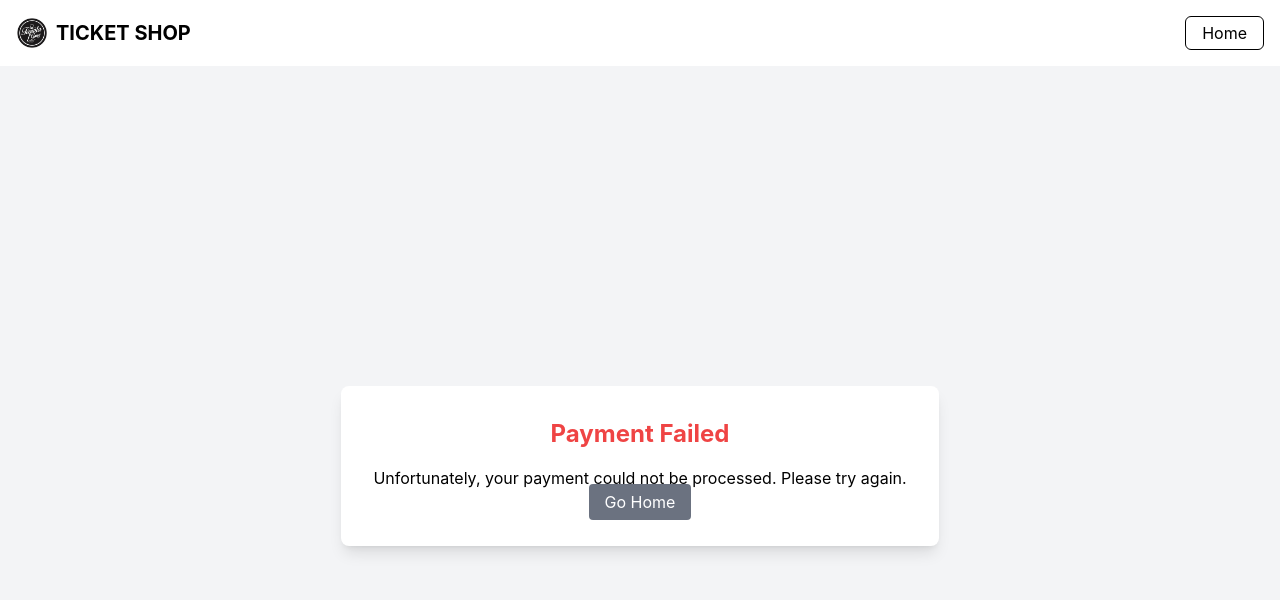
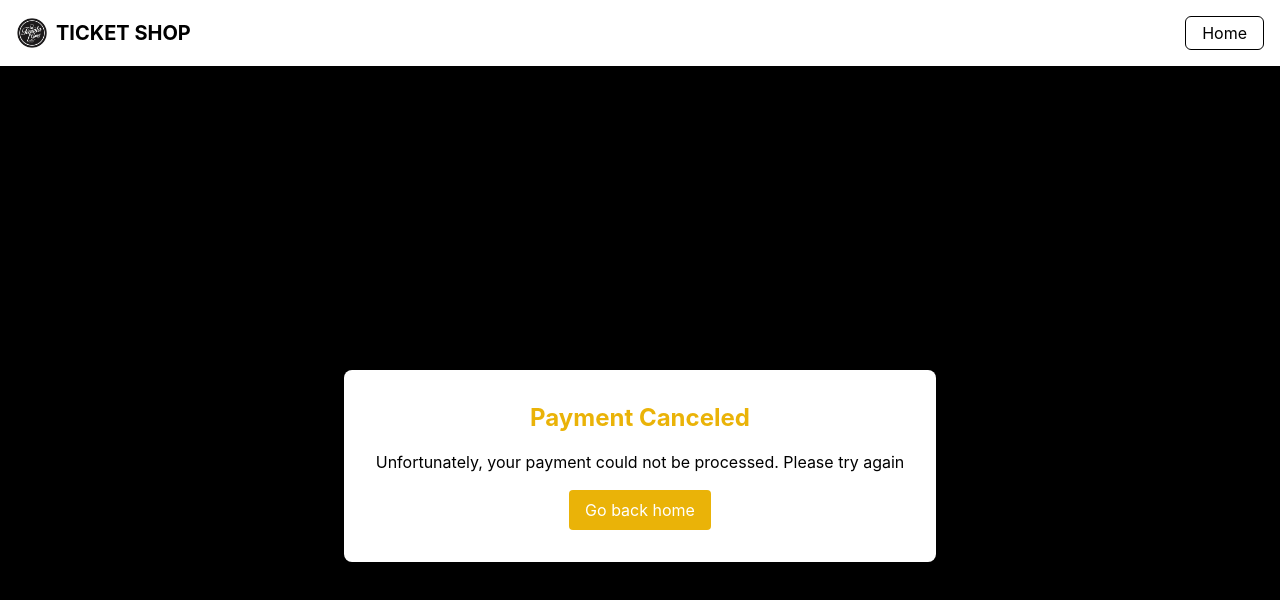
Before and after one commit to TriumphNdlovu/taquila-gang-events, a React (Create React App) app: page /payment-failed in a window 1280 px wide. Shown: the top 600 px of the page. Built offline with nearby package versions, Linux system fonts and the light colour scheme.

Commit message:
Refactor TicketValidPage component to display toast notification on ticket redemption

```diff
--- a/src/App.tsx
+++ b/src/App.tsx
@@ -14,8 +14,8 @@ import PurchasedTickets from './components/PurchasedTickets';
 const App: React.FC = () => {
   return (
     <Router>
-      <div className='bg-[#0c0c0d] h-full'>
         <Navbar />
+      <div className='bg-red-600 h-screen'>
         <Routes>
           <Route path="/" element={<LandingPage />} />
           <Route path="/buy-ticket/:eventId" element={<BuyTicket />} />
--- a/src/components/BuyTicket.tsx
+++ b/src/components/BuyTicket.tsx
@@ -55,11 +55,11 @@ const BuyTicket: React.FC = () => {
       return false;
     }
     if (!/\S+@\S+\.\S+/.test(buyerEmail)) {
-      setError('Please enter a valid email address.');
+      setError('Please enter a valid email address. this email will be used to send your TICKET.');
       return false;
     }
-    if (!/^\d+$/.test(buyerPhoneNumber)) {
-      setError('Please enter a valid phone number.');
+    if (!/^0\d{9}$/.test(buyerPhoneNumber)) {
+      setError('Please enter a valid phone number. It must be 10 digits and start with 0.');
       return false;
     }
     setError(null);
@@ -80,26 +80,26 @@ const BuyTicket: React.FC = () => {
   };
 
   return (
-    <div className="min-h-screen bg-black text-white flex items-center justify-center">
-      <div className="max-w-md mx-auto p-6">
+    <div className="min-h-screen bg-black text-black flex items-center justify-center p-4">
+      <div className="max-w-md mx-auto p-6 bg-white border rounded-lg text-black">
         <div className="text-center text-4xl font-bold my-6">
           <h1>Purchase your ticket below!</h1>
         </div>
         {event ? (
-          <div className="border border-gray-700 rounded-lg text-white shadow-md p-4 items-center">
+          <div className="border border-gray-700 rounded-lg text-black shadow-md p-4 items-center">
             <h2 className="text-2xl font-bold ">{event.title}</h2>
             <p>at {event.venue}</p>
             <p>{event.date}</p>
-            <p>ZAR {event.price} each</p>
+            <p>R{event.price} each</p>
 
             {/* Total Price Display */}
             <p className="text-lg font-semibold my-2 text-green-600">Total: R{(event.price * quantity).toFixed(2)}</p>
 
-            {error && <p className="text-red-500">{error}</p>}
+
             {!isPaymentInitiated ? (
               <button
                 onClick={handleBuyTicket}
-                className="border border-white text-white px-4 py-2 w-full rounded-md hover:bg-black hover:text-white transition"
+                className="border border-black text-black px-4 py-2 w-full rounded-md hover:bg-black hover:text-white transition"
               >
                 Buy
               </button>
@@ -111,19 +111,12 @@ const BuyTicket: React.FC = () => {
   method="post"
   onSubmit={handleSubmit}
 >
-                <input type="hidden" name="cmd" value="_paynow" required />
-                <input type="hidden" name="receiver" pattern="[0-9]" value="24876753" required />
-                <input type="hidden" name="return_url" value={`https://tequila-gang-events.vercel.app/payment-success?ticketId=${ticketId}`}/>
-                <input type="hidden" name="cancel_url" value={`https://tequila-gang-events.vercel.app/payment-failed`} />
-                <input type="hidden" name="notify_url" value="https://www.NotifyURL.com" />
-                <input type="hidden" name="amount" value="5" required />
-                <input type="hidden" name="item_name" maxLength={255} value={event.title} required />
-                <input type="hidden" name="item_description" maxLength={255} value={'at ' + event.venue} />
-                <input type="hidden" name="name_first" value={buyerName}/>
-                <input type="hidden" name="email_address" value={buyerEmail}/>
-                <input type="hidden" name="cell_number" value={buyerPhoneNumber}/>
-
-                <div className='text-white'>
+  {error && (
+    <div className="bg-red-100 border border-red-400 text-red-700 px-4 py-3 rounded relative mb-4">
+      <span className="block sm:inline">{error}</span>
+    </div>
+  )}
+  <div className='text-black'>
     <div className="my-4">
       <label htmlFor="buyerName" className="block text-lg font-semibold mb-2">Fullname:</label>
       <input
@@ -160,7 +153,6 @@ const BuyTicket: React.FC = () => {
         className="w-full p-2 border border-gray-400 rounded-md text-black"
       />
     </div>
-
     <div className="text-center">
       <input
         type="image"
@@ -171,6 +163,7 @@ const BuyTicket: React.FC = () => {
     </div>
   </div>
 </form>
+
             )}
           </div>
         ) : (
--- a/src/components/LandingPage.tsx
+++ b/src/components/LandingPage.tsx
@@ -30,7 +30,7 @@ const LandingPage: React.FC = () => {
   }
 
   return (
-    <div className="max-w-4xl mx-auto p-6 h-full">
+    <div className="max-w-4xl mx-auto p-6">
       <header className="text-center text-4xl font-bold my-6 text-white">
         <h1>Welcome to TQG Ticket Shop</h1>
       </header>
--- a/src/components/Navbar.tsx
+++ b/src/components/Navbar.tsx
@@ -3,7 +3,7 @@ import { Link } from 'react-router-dom';
 
 const Navbar: React.FC = () => {
   return (
-      <nav className="bg-white shadow p-4">
+    <nav className="bg-white shadow p-4 sticky">
       <div className="container mx-auto flex justify-between items-center">
         <Link to="/" className="flex items-center">
           <img src="/TEQUILA_LOGO.jpeg" alt="Logo" className="h-8 w-8 mr-2" />
@@ -19,7 +19,6 @@ const Navbar: React.FC = () => {
         </a>
       </div>
     </nav>
-
   );
 };
 
--- a/src/components/PaymentCanceled.tsx
+++ b/src/components/PaymentCanceled.tsx
@@ -1,15 +1,17 @@
 import React from 'react';
-import { Link } from 'react-router-dom';
 
 const PaymentCanceled: React.FC = () => {
     return (
-        <div className="bg-gray-100 flex justify-center items-center h-screen">
+        <div className="bg-black flex justify-center items-center h-screen">
             <div className="bg-white p-8 rounded-lg shadow-lg text-center">
                 <h1 className="text-2xl font-bold mb-4 text-yellow-500">Payment Canceled</h1>
                 <p>You have canceled your payment. If this was a mistake, please try again.</p>
-                <Link to="/" className="bg-gray-500 text-white px-4 py-2 mt-4 rounded hover:bg-gray-600">
-                    Go Home
-                </Link>
+                <button
+                    onClick={() => window.location.href = '/'}
+                    className="bg-yellow-500 text-white px-4 py-2 mt-4 rounded hover:bg-yellow-600"
+                >
+                    Go back home
+                </button>
             </div>
         </div>
     );
--- a/src/components/PaymentFailed.tsx
+++ b/src/components/PaymentFailed.tsx
@@ -1,18 +1,20 @@
 import React from 'react';
-import { Link } from 'react-router-dom';
 
-const PaymentFailed: React.FC = () => {
+const PaymentCanceled: React.FC = () => {
     return (
-        <div className="bg-gray-100 flex justify-center items-center h-screen">
+        <div className="bg-black flex justify-center items-center h-screen">
             <div className="bg-white p-8 rounded-lg shadow-lg text-center">
-                <h1 className="text-2xl font-bold mb-4 text-red-500">Payment Failed</h1>
-                <p>Unfortunately, your payment could not be processed. Please try again.</p>
-                <Link to="/" className="bg-gray-500 text-white px-4 py-2 mt-4 rounded hover:bg-gray-600">
-                    Go Home
-                </Link>
+                <h1 className="text-2xl font-bold mb-4 text-yellow-500">Payment Canceled</h1>
+                <p>Unfortunately, your payment could not be processed. Please try again</p>
+                <button
+                    onClick={() => window.location.href = '/'}
+                    className="bg-yellow-500 text-white px-4 py-2 mt-4 rounded hover:bg-yellow-600"
+                >
+                    Go back home
+                </button>
             </div>
         </div>
     );
 };
 
-export default PaymentFailed;
+export default PaymentCanceled;
--- a/src/components/PurchasedTickets.tsx
+++ b/src/components/PurchasedTickets.tsx
@@ -1,6 +1,7 @@
 import React, { useEffect, useState } from 'react';
 import { fetchAllTickets } from '../services/ticketService'; // Make sure this function fetches tickets correctly
 import { Ticket } from '../models/ticket';
+import { LoadingSpinner } from './LoadingSpinner';
 
 const PurchasedTickets: React.FC = () => {
   const [tickets, setTickets] = useState<Ticket[]>([]);
@@ -22,13 +23,14 @@ const PurchasedTickets: React.FC = () => {
     getTickets();
   }, []);
 
+
   return (
     <div className="bg-black text-white p-6 min-h-screen">
       <div className="text-center text-4xl font-bold my-6">
         <h1>All Purchased Tickets</h1>
       </div>
       {loading ? (
-        <p className="text-gray-400">Loading...</p>
+        <LoadingSpinner />
       ) : error ? (
         <p className="text-red-500">{error}</p>
       ) : (
@@ -37,21 +39,23 @@ const PurchasedTickets: React.FC = () => {
             <thead>
               <tr className="bg-gray-800">
                 <th className="px-4 py-2 text-left">Ticket ID</th>
-                <th className="px-4 py-2 text-left">Quantity</th>
                 <th className="px-4 py-2 text-left">Buyer Name</th>
                 <th className="px-4 py-2 text-left">Buyer Email</th>
                 <th className="px-4 py-2 text-left">Phone Number</th>
+                <th className="px-4 py-2 text-left">Transaction time</th>
                 <th className="px-4 py-2 text-left">Redeemed</th>
+                {/* <th className="px-4 py-2 text-left">Quantity</th> */}
               </tr>
             </thead>
             <tbody>
               {tickets.map((ticket) => (
                 <tr key={ticket.ticketid} className="border-t border-gray-700">
                   <td className="px-4 py-2">{ticket.ticketid}</td>
-                  <td className="px-4 py-2">{ticket.quantity}</td>
                   <td className="px-4 py-2">{ticket.buyer_name}</td>
                   <td className="px-4 py-2">{ticket.buyer_email}</td>
                   <td className="px-4 py-2">{ticket.buyer_phone_number}</td>
+                <td className="px-4 py-2">{ticket.created_at}</td>
+                  {/* <td className="px-4 py-2">{ticket.quantity}</td> */}
                   <td className="px-4 py-2">
                     {ticket.is_redeemed ? (
                       <span className="text-green-500">Yes</span>
--- a/src/models/ticket.ts
+++ b/src/models/ticket.ts
@@ -6,4 +6,5 @@ export interface Ticket {
   buyer_name: string;
   buyer_phone_number: string;
   is_redeemed: boolean;
+  created_at: string;
 };
```
Lines whose indentation alone changed are shown as unchanged.
